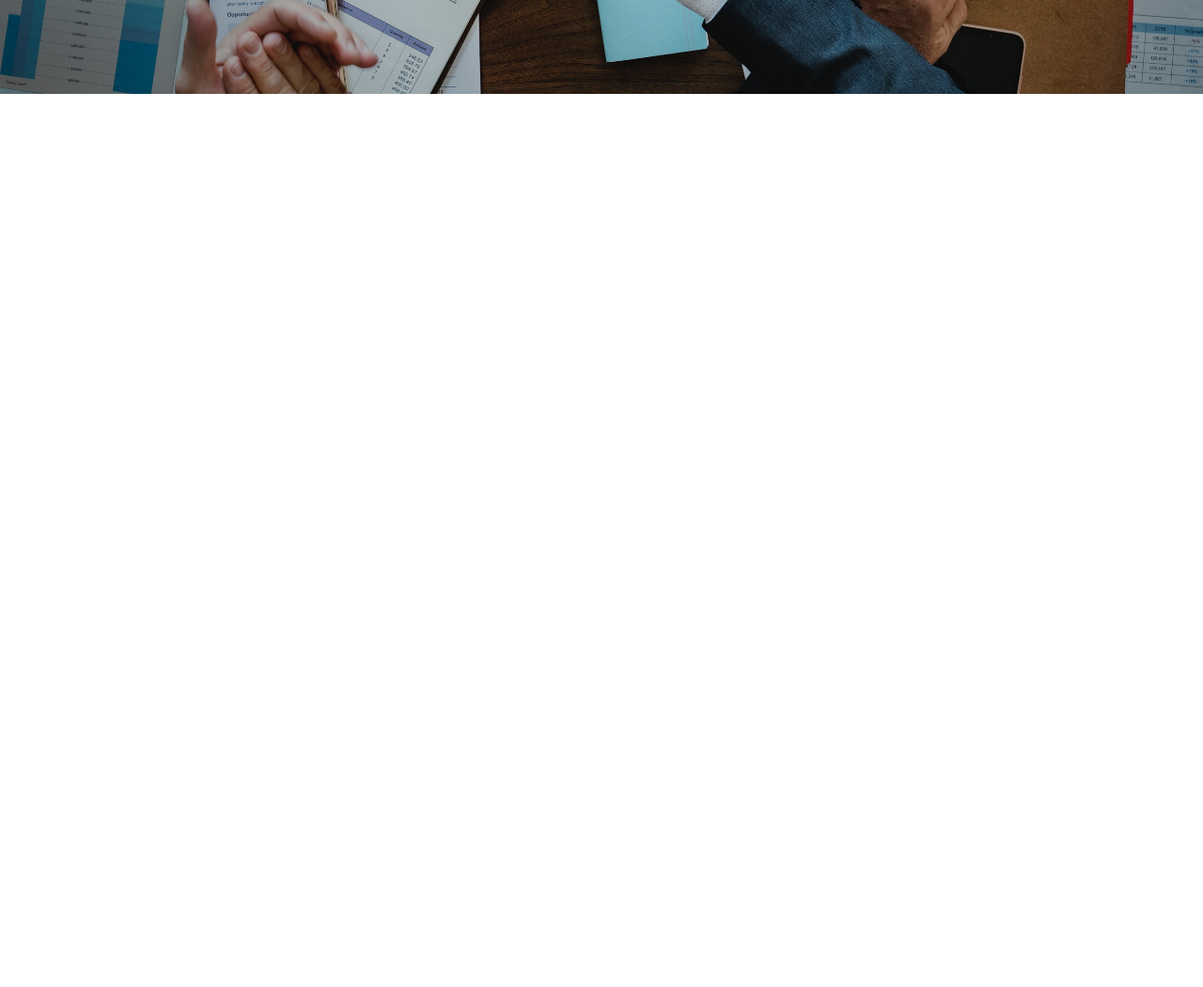
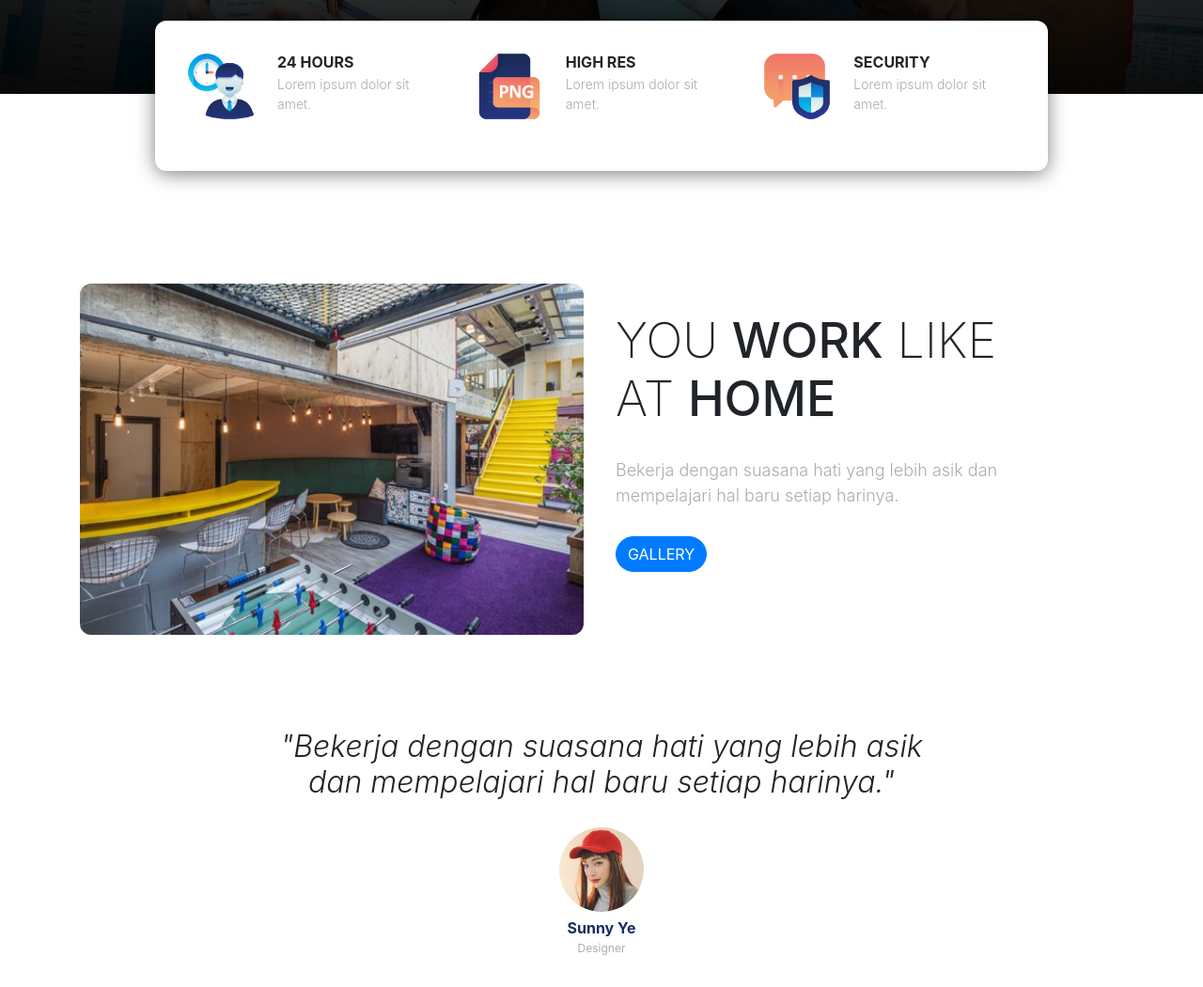
Before and after one commit to rz1989s/landing-page-ngobar, a website: page index.html in a window 1280 px wide. Shown: the part 540-1591 px from the top of the page at 94% size. Before the commit the page ends 800 px from the top, so only its background shows below. Drawn offline with nearby package versions, Linux system fonts and the light colour scheme; a web font is replaced by a local one.

Commit message:
sunny ye

```diff
--- a/css/style.css
+++ b/css/style.css
@@ -3,6 +3,11 @@
 @import url("https://fonts.googleapis.com/css2?family=Viga&display=swap");
 
 /* Navbar */
+.navbar {
+  position: relative;
+  z-index: 1;
+}
+
 .navbar-brand {
   font-family: "Viga", sans-serif;
 }
@@ -13,6 +18,26 @@
   background-size: cover;
   height: 540px;
   text-align: center;
+  position: relative;
+}
+
+.jumbotron .container {
+  z-index: 1;
+  position: relative;
+}
+
+.jumbotron::after {
+  content: "";
+  display: block;
+  width: 100%;
+  height: 100%;
+  background-image: linear-gradient(
+    to top,
+    rgba(0, 0, 0, 0.9),
+    rgba(0, 0, 0, 0)
+  );
+  position: absolute;
+  bottom: 0;
 }
 
 .jumbotron .display-4 {
@@ -26,6 +51,94 @@
 
 .jumbotron .display-4 span {
   font-weight: 500;
+}
+
+/* Info Panel */
+.info-panel {
+  box-shadow: 0 3px 20px rgba(0, 0, 0, 0.5);
+  border-radius: 12px;
+  margin-top: -110px;
+  background-color: white;
+  padding: 30px;
+}
+
+.info-panel img {
+  width: 80px;
+  height: 80px;
+  margin-right: 20px;
+  margin-bottom: 20px;
+}
+
+.info-panel h4 {
+  font-size: 16px;
+  text-transform: uppercase;
+  font-weight: bold;
+  margin-top: 5px;
+}
+
+.info-panel p {
+  font-size: 14px;
+  color: #acacac;
+  margin-top: -5px;
+  font-weight: 300;
+}
+
+/* Workingspace */
+.workingspace {
+  margin-top: 120px;
+  text-align: center;
+}
+
+.workingspace h3 {
+  font-size: 52px;
+  font-weight: 200;
+  text-transform: uppercase;
+  margin-top: 30px;
+}
+
+.workingspace h3 span {
+  font-weight: 500;
+}
+
+.workingspace p {
+  font-size: 18px;
+  color: #acacac;
+  font-weight: 300;
+  margin: 30px 0;
+}
+
+/* Testimonial */
+.testimonial {
+  margin-top: 100px;
+}
+
+.testimonial h5 {
+  text-align: center;
+  font-weight: 300;
+  font-style: italic;
+  font-size: 24px;
+}
+
+.testimonial figure img {
+  width: 90px;
+  margin-top: 20px;
+}
+
+.testimonial figure h5 {
+  font-size: 16px;
+  font-weight: bold;
+  font-style: normal;
+  color: #1c2c5d;
+}
+
+.testimonial figure p {
+  font-size: 12px;
+  color: #acacac;
+  margin-top: -5px;
+}
+
+.testimonial figcaption {
+  text-align: center;
 }
 
 /* Utility */
@@ -65,4 +178,12 @@
   .jumbotron .display-4 {
     font-size: 62px;
   }
+
+  .workingspace {
+    text-align: left;
+  }
+
+  .testimonial h5 {
+    font-size: 32px;
+  }
 }
--- a/index.html
+++ b/index.html
@@ -62,7 +62,79 @@
       </div>
     </div>
     <!-- End Jumbotron -->
-
+    <!-- Start Container -->
+    <div class="container">
+      <!-- Start Info Panel -->
+      <div class="row justify-content-center">
+        <div class="col-10 info-panel">
+          <div class="row">
+            <div class="col-lg">
+              <img src="/img/employee.png" alt="employee" class="float-left" />
+              <h4>24 Hours</h4>
+              <p>Lorem ipsum dolor sit amet.</p>
+            </div>
+            <div class="col-lg">
+              <img src="/img/hires.png" alt="High Res" class="float-left" />
+              <h4>High Res</h4>
+              <p>Lorem ipsum dolor sit amet.</p>
+            </div>
+            <div class="col-lg">
+              <img src="/img/security.png" alt="Security" class="float-left" />
+              <h4>Security</h4>
+              <p>Lorem ipsum dolor sit amet.</p>
+            </div>
+          </div>
+        </div>
+      </div>
+      <!-- End Info Panel -->
+      <!-- Start Working Space -->
+      <div class="row workingspace">
+        <div class="col-lg-6">
+          <img
+            src="/img/workingspace.png"
+            alt="workingspace"
+            class="img-fluid"
+          />
+        </div>
+        <div class="col-lg-5">
+          <h3>You <span>work</span> like at <span>home</span></h3>
+          <p>
+            Bekerja dengan suasana hati yang lebih asik dan mempelajari hal baru
+            setiap harinya.
+          </p>
+          <a href="" class="btn btn-primary tombol">Gallery</a>
+        </div>
+      </div>
+      <!-- End Working Space -->
+      <!-- Start Testimonial -->
+      <section class="testimonial">
+        <div class="row justify-content-center">
+          <div class="col-lg-8">
+            <h5>
+              "Bekerja dengan suasana hati yang lebih asik dan mempelajari hal
+              baru setiap harinya."
+            </h5>
+          </div>
+        </div>
+        <div class="row justify-content-center">
+          <div class="col-6 d-flex justify-content-center">
+            <figure class="figure">
+              <img
+                src="/img/img2.png"
+                class="figure-img img-fluid rounded-circle"
+                alt="Testi 1"
+              />
+              <figcaption class="figure-caption">
+                <h5>Sunny Ye</h5>
+                <p>Designer</p>
+              </figcaption>
+            </figure>
+          </div>
+        </div>
+      </section>
+      <!-- End Testemonial -->
+    </div>
+    <!-- End Container -->
     <!-- Optional JavaScript -->
     <!-- jQuery first, then Popper.js, then Bootstrap JS -->
     <script
```
Also changed, not shown: 1 other file.
